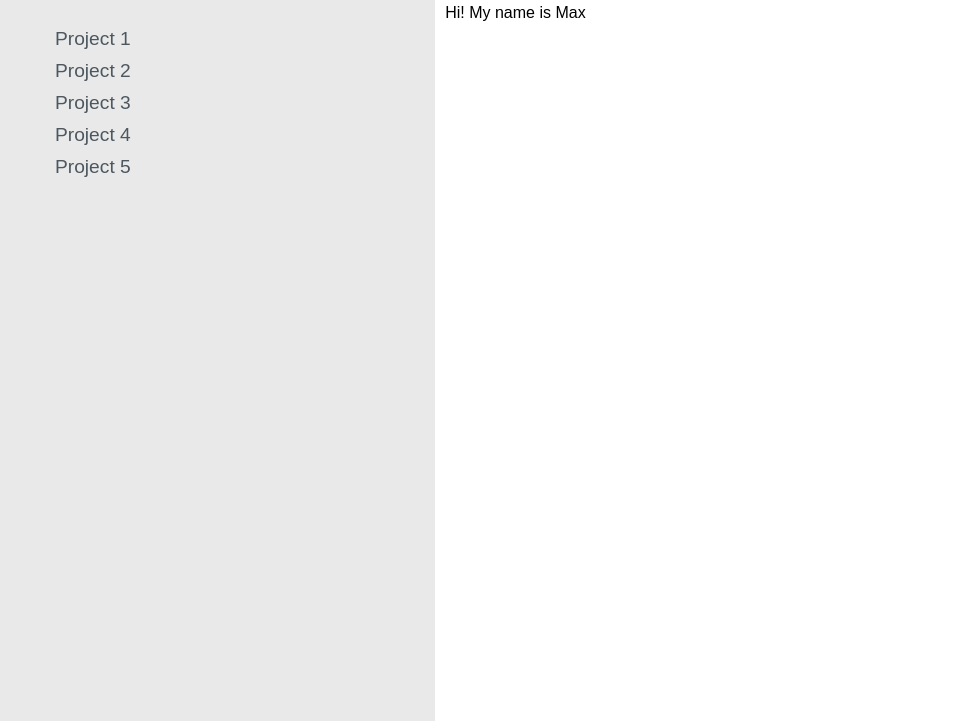
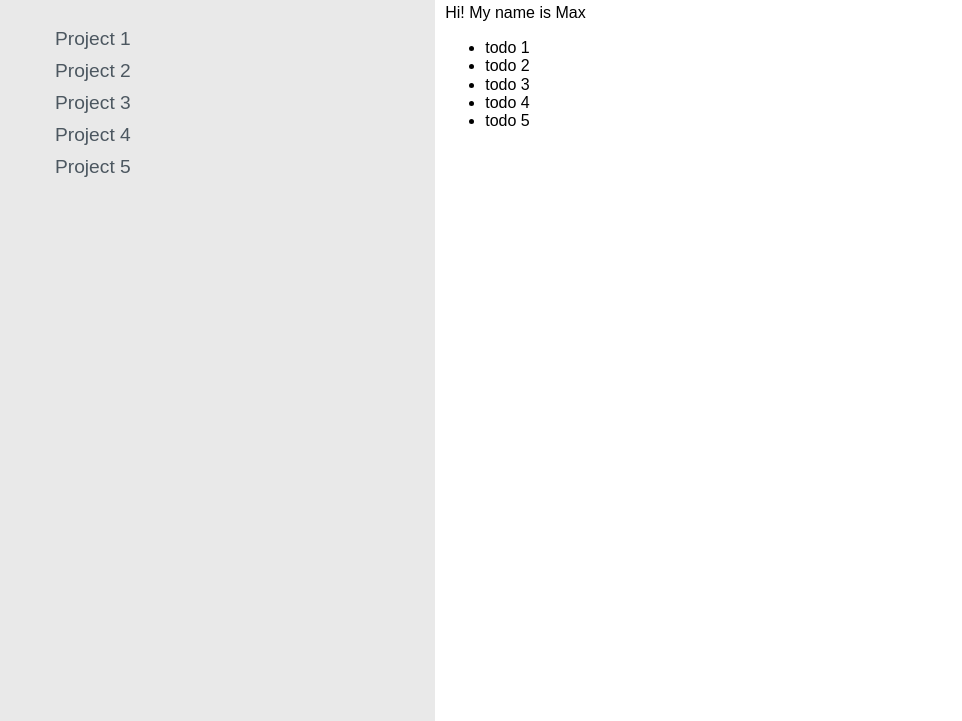
Before and after one commit to maxwelltmorgan/nudge, a website built with webpack: page dist/index.html in a window 1280 px wide. Shown: the part 181-902 px from the top of the page, without its empty margins (0-962 px from the left). Built offline with nearby package versions, Linux system fonts and the light colour scheme; a web font is replaced by a local one.

Commit message:
toDo list html

```diff
--- a/dist/index.html
+++ b/dist/index.html
@@ -29,6 +29,13 @@
     <main class="column right">
         <h2 class="current-project">ToDO</h2>
         <div id="content"></div>
+        <ul class="todos-list">
+            <li class="todo-item">todo 1</li>
+            <li class="todo-item">todo 2</li>
+            <li class="todo-item">todo 3</li>
+            <li class="todo-item">todo 4</li>
+            <li class="todo-item">todo 5</li>
+        </ul>
     </main>
 <script src="bundle.js"></script>
 </div>
```
